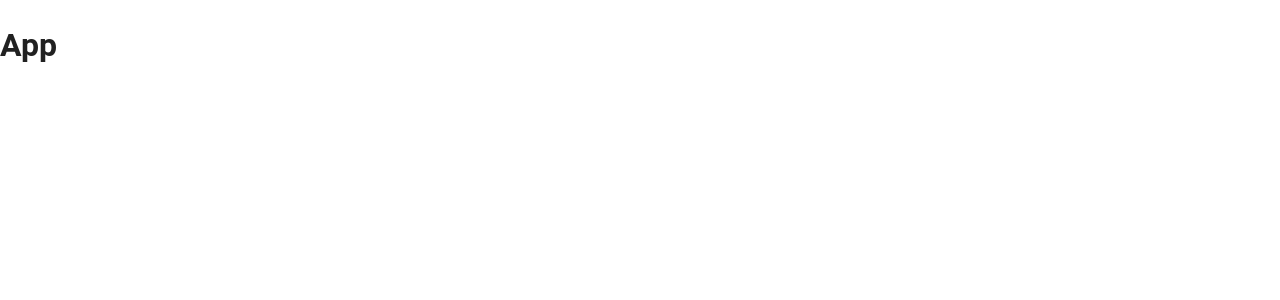
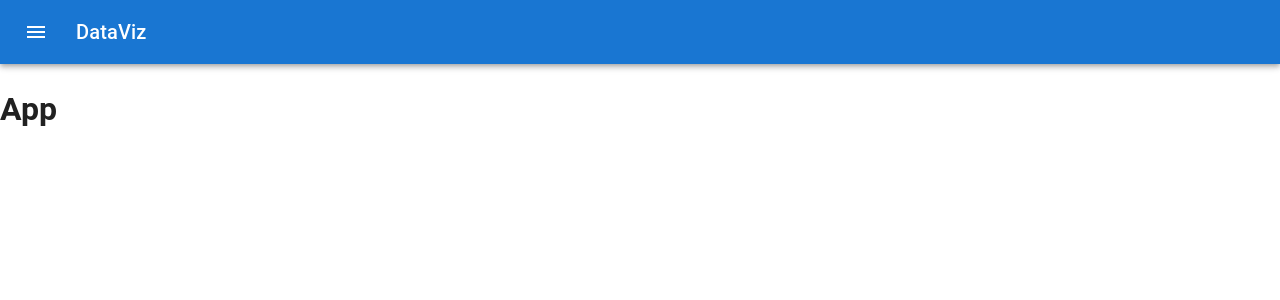
Before and after one commit to george-mix/data-visualization, a React (Vite) app: page / in a window 1280 px wide. Shown: the top 300 px of the page. Built offline with nearby package versions, Linux system fonts and the light colour scheme.

Commit message:
added navbar component

```diff
--- a/src/App.tsx
+++ b/src/App.tsx
@@ -1,10 +1,10 @@
 import React from 'react';
-import CssBaseline from '@mui/material/CssBaseline';
+import { Navbar } from './components/Navbat';
 
 const App: React.FC = () => {
 	return (
 		<>
-			<CssBaseline />
+			<Navbar/>
 			<h1>App</h1>
 		</>
 	);
--- /dev/null
+++ b/src/components/Navbat.tsx
@@ -0,0 +1,26 @@
+import React from 'react';
+import { AppBar, Box,  Toolbar, Typography, IconButton } from '@mui/material';
+import MenuIcon from '@mui/icons-material/Menu';
+
+export const Navbar: React.FC = () => {
+	return (
+		<Box sx={{ flexGrow: 1 }}>
+			<AppBar position="static">
+				<Toolbar>
+					<IconButton
+						size="large"
+						edge="start"
+						color="inherit"
+						aria-label="menu"
+						sx={{ mr: 2 }}
+					>
+						<MenuIcon />
+					</IconButton>
+					<Typography variant="h6" component="div" sx={{ flexGrow: 1 }}>
+                        DataViz
+					</Typography>
+				</Toolbar>
+			</AppBar>
+		</Box>
+	);
+};
--- a/src/main.tsx
+++ b/src/main.tsx
@@ -1,9 +1,11 @@
 import React from 'react';
 import ReactDOM from 'react-dom';
+import CssBaseline from '@mui/material/CssBaseline';
 import App from './App';
 
 ReactDOM.render(
 	<React.StrictMode>
+		<CssBaseline />
 		<App />
 	</React.StrictMode>,
 	document.getElementById('root')
```
